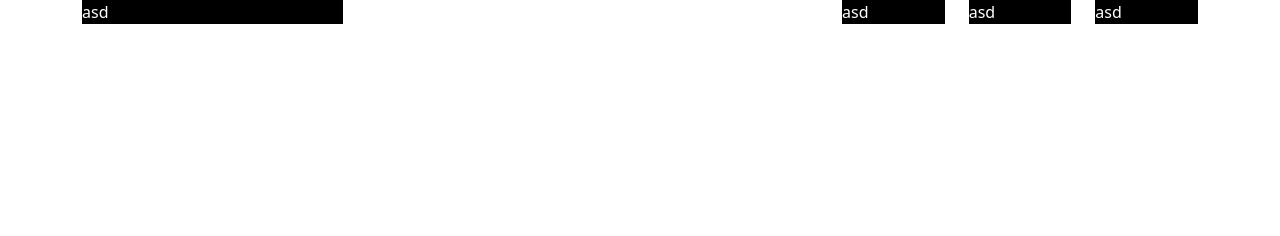
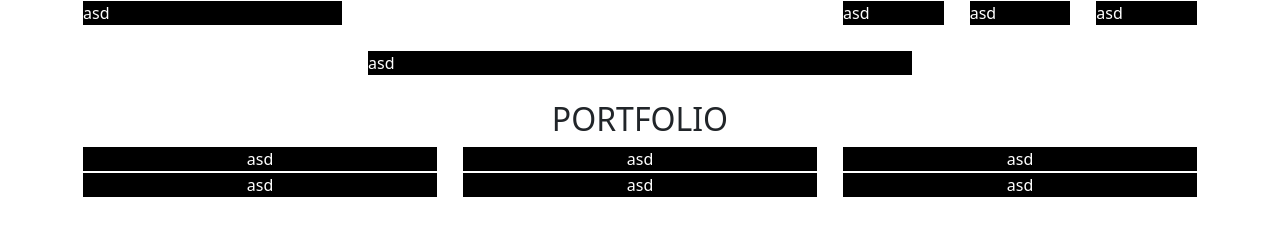
Before and after one commit to danieleangeletti/html-css-bootstrap-freelancer, a plain HTML site: page index.html in a window 1280 px wide. Drawn offline with nearby package versions, Linux system fonts and the light colour scheme.

Commit message:
struttura prima sezione del main completata

```diff
--- a/css/style.css
+++ b/css/style.css
@@ -10,4 +10,12 @@
 .box {
     color: white;
     background-color: black;
+    border: 1px solid white;
 }
+
+/*
+    MAIN
+*/
+#first-section {
+    text-align: center;
+}
--- a/index.html
+++ b/index.html
@@ -48,13 +48,65 @@
                     </div>
                 </div>
 
+                <br>
+
                 <div class="header-bottom">
-
+                    <div class="row justify-content-center">
+                        <div class="col-lg-6 col-md-8 col-sm-10">
+                            <div class="box">
+                                asd
+                            </div>
+                        </div>
+                    </div>
                 </div>
             </header>
 
+            <br>
+
             <main>
+                <section id="first-section">
+                    <h2>
+                        PORTFOLIO
+                    </h2>
 
+                    <div class="row">
+                        <div class="col-lg-4 col-md-6 col-sm-12">
+                            <div class="box">
+                                asd
+                            </div>
+                        </div>
+
+                        <div class="col-lg-4 col-md-6 col-sm-12">
+                            <div class="box">
+                                asd
+                            </div>
+                        </div>
+
+                        <div class="col-lg-4 col-md-6 col-sm-12">
+                            <div class="box">
+                                asd
+                            </div>
+                        </div>
+
+                        <div class="col-lg-4 col-md-6 col-sm-12">
+                            <div class="box">
+                                asd
+                            </div>
+                        </div>
+
+                        <div class="col-lg-4 col-md-6 col-sm-12">
+                            <div class="box">
+                                asd
+                            </div>
+                        </div>
+
+                        <div class="col-lg-4 col-md-6 col-sm-12">
+                            <div class="box">
+                                asd
+                            </div>
+                        </div>
+                    </div>
+                </section>
             </main>
 
             <footer>
```
